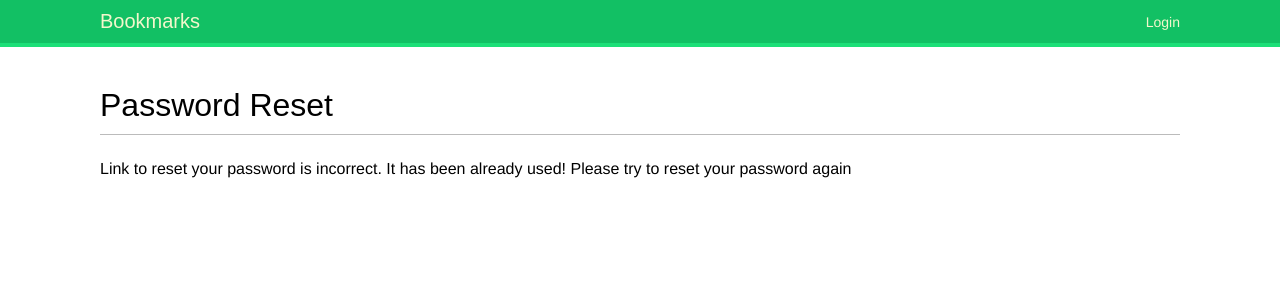
After one commit to PatrykTheViking/Social-Web-App, a Django app: page /account/reset/1/1/ in a window 1280 px wide. The commit adds this page. Shown: the top 300 px of the page. Run offline with Django 3.2, Linux system fonts and the light colour scheme; some web fonts are replaced.

Commit message:
Added password change/ reset views

```diff
--- a/bookmarks/account/templates/base.html
+++ b/bookmarks/account/templates/base.html
@@ -24,7 +24,7 @@
 
     <span class="user">
         {% if request.user.is_authenticated %}
-        Welcome, {{ request.user.first_name }}!
+        Welcome, {{ user.get_username }} !
         <a href="{% url 'logout' %}">Logout</a>
         {% else %}
         <a href="{% url 'login' %}">Login</a>
--- a/bookmarks/account/templates/registration/login.html
+++ b/bookmarks/account/templates/registration/login.html
@@ -17,5 +17,6 @@
         <input type="hidden" name="next" value="{{ next }}" />
         <p><input type="submit" value="Login"></p>
     </form>
+    <p><a href="{% url 'password_reset' %}">Have you forgotten your password?</a></p>
 </div>
 {% endblock %}
--- /dev/null
+++ b/bookmarks/account/templates/registration/password_reset_confirm.html
@@ -0,0 +1,17 @@
+{% extends "base.html" %}
+
+{% block title %}Reset Password{% endblock %}
+
+{% block content%}
+  <h1>Password Reset</h1>
+  {% if validlink %}
+  <p>Please enter your new password: </p>
+  <form action="." method="post">
+      {{ form.as_p }}
+      {% csrf_token %}
+      <p><input type="submit" value="Change your password"></p>
+  </form>
+  {% else %}
+    <p>Link to reset your password is incorrect. It has been already used! Please try to reset your password again</p>
+  {% endif %}
+{% endblock %}
--- /dev/null
+++ b/bookmarks/account/templates/registration/password_reset_email.html
@@ -0,0 +1,3 @@
+We have received password reset request from user {{ email }}. To reset your password click here:
+{{ protocol }}://{{ domain }}{% url "password_reset_confirm" uidb64=uid token=token %}
+Your username : {{ user.get_username }}
--- a/bookmarks/account/urls.py
+++ b/bookmarks/account/urls.py
@@ -7,4 +7,11 @@ urlpatterns = [
     path('login/', auth_views.LoginView.as_view(), name='login'),
     path('logout/', auth_views.LogoutView.as_view(), name='logout'),
     path('', views.dashboard, name='dashboard'),
+    path('password_change/', auth_views.PasswordChangeView.as_view(), name='password_change'),
+    path('password_change/done/', auth_views.PasswordChangeDoneView.as_view(), name='password_change_done'),
+    path('password_reset/', auth_views.PasswordResetView.as_view(), name='password_reset'),
+    path('password_reset/done/', auth_views.PasswordResetDoneView.as_view(), name='password_reset_done'),
+    path('reset/<uidb64>/<token>/', auth_views.PasswordResetConfirmView.as_view(), name='password_reset_confirm'),
+    path('reset/done/', auth_views.PasswordResetCompleteView.as_view(), name='password_reset_complete'),
+
 ]
--- a/bookmarks/bookmarks/settings.py
+++ b/bookmarks/bookmarks/settings.py
@@ -8,7 +8,7 @@ BASE_DIR = os.path.dirname(os.path.dirname(os.path.abspath(__file__)))
 # See https://docs.djangoproject.com/en/2.0/howto/deployment/checklist/
 
 # SECURITY WARNING: keep the secret key used in production secret!
-SECRET_KEY = ''
+SECRET_KEY = '2-9=oenhwtkkul98kmvk2v5aayh(c@5(e@x9stok3cq)ktc&_j'
 
 # SECURITY WARNING: don't run with debug turned on in production!
 DEBUG = True
@@ -111,3 +111,5 @@ STATIC_URL = '/static/'
 LOGIN_REDIRECT_URL = 'dashboard'
 LOGIN_URL = 'login'
 LOGOUT_URL = 'logout'
+
+EMAIL_BACKEND = 'django.core.mail.backends.console.EmailBackend'
```
Also changed, not shown: bookmarks/account/templates/registration/password_change_done.html (added, +8 -0 lines), bookmarks/account/templates/registration/password_change_form.html (added, +13 -0 lines), bookmarks/account/templates/registration/password_reset_complete.html (added, +8 -0 lines), bookmarks/account/templates/registration/password_reset_done.html (added, +9 -0 lines), bookmarks/account/templates/registration/password_reset_form.html (added, +13 -0 lines), bookmarks/db.sqlite3.
